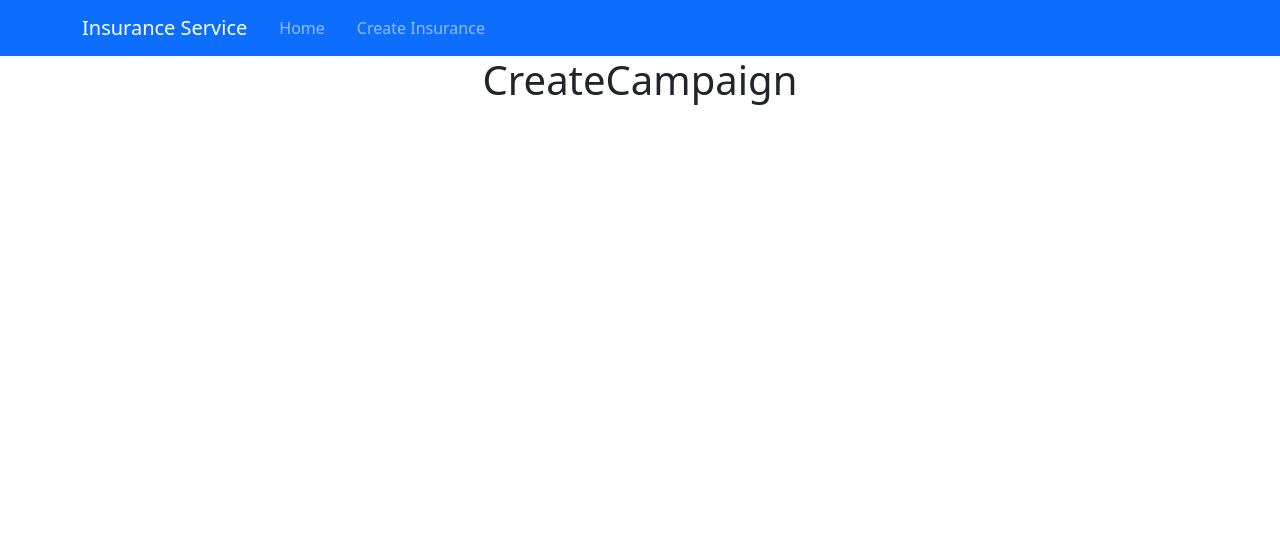
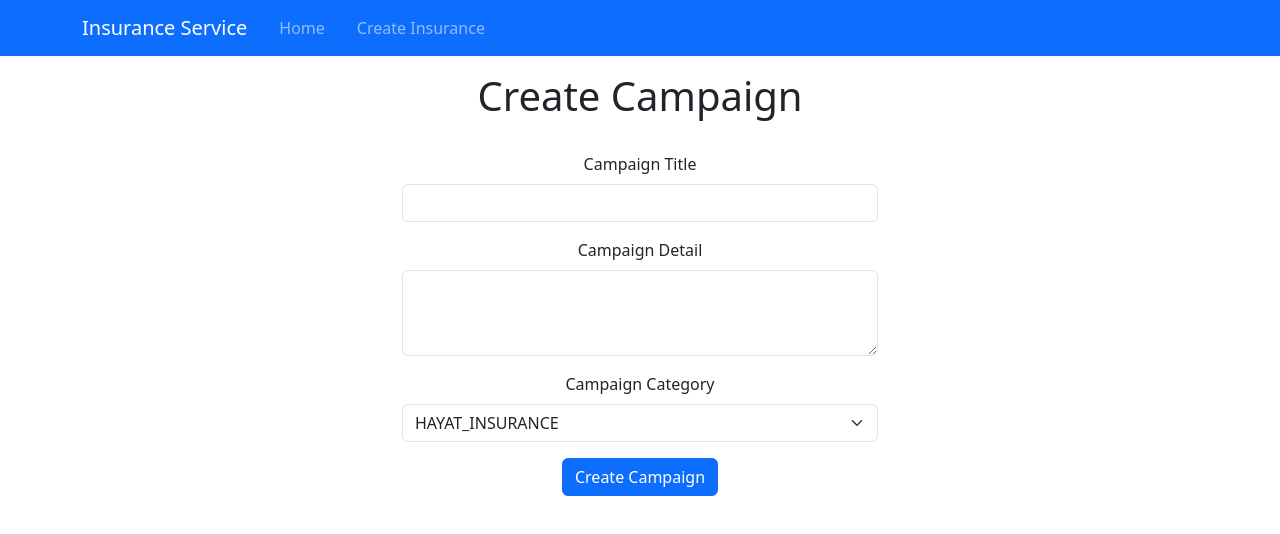
Before and after one commit to hasankadirdemircan/campaign-insurance-service-ui, a React (Create React App) app: page /create-insurance in a window 1280 px wide. Shown: the top 534 px of the page. Built offline with nearby package versions, Linux system fonts and the light colour scheme.

Commit message:
added CreateCampaignForm

```diff
--- a/src/App.tsx
+++ b/src/App.tsx
@@ -3,8 +3,8 @@ import './App.css';
 import "bootstrap/dist/css/bootstrap.min.css";
 import { NavBar } from './components/NavBar';
 import { BrowserRouter as Router, Route, Routes } from 'react-router-dom';
-import { CreateCampaignForm } from './components/CreateCampaignForm';
 import { Home } from './components/Home';
+import CreateCampaignForm from './components/CreateCampaignForm';
 
 function App() {
   return (
--- /dev/null
+++ b/src/components/CreateCampaignForm.css
@@ -0,0 +1,3 @@
+.custom-form-label {
+    text-align: left;
+}
--- a/src/components/CreateCampaignForm.tsx
+++ b/src/components/CreateCampaignForm.tsx
@@ -1,5 +1,87 @@
-export const CreateCampaignForm = () => {
+import React, { useState } from 'react';
+import { Form, Button, Container, Col, Row } from 'react-bootstrap';
+import { CampaignCategory } from '../features/campaign/models/campaignCategory';
+import { CampaignStatus } from '../features/campaign/models/campaignStatus';
+import { Campaign } from '../features/campaign/models/campaign';
+import './CreateCampaignForm.css';
+
+const CreateCampaignForm: React.FC = () => {
+    const [formData, setFormData] = useState<Campaign>({
+        id: 0,
+        campaignTitle: '',
+        campaignDetail: '',
+        campaignCategory: CampaignCategory.HAYAT_INSURANCE,
+        campaignStatus: CampaignStatus.PENDING,
+    });
+
+    const handleInputChange = (event: React.ChangeEvent<HTMLInputElement | HTMLTextAreaElement>) => {
+        const { name, value } = event.target;
+        setFormData((prevData) => ({
+            ...prevData,
+            [name]: value,
+        }));
+    };
+
+    const handleSelectChange = (event: React.ChangeEvent<HTMLSelectElement>) => {
+        const { name, value } = event.target;
+        setFormData((prevData) => ({
+            ...prevData,
+            [name]: value as any,
+        }));
+    };
+
+    const handleSubmit = (event: React.FormEvent) => {
+        event.preventDefault();
+        // formData'nın submit işlemleri burada yapılacak
+        console.log(formData);
+    };
+
     return (
-        <h1> CreateCampaign</h1>
-    )
-}
+        <Container >
+            <h1 className='my-3'> Create Campaign</h1>
+            <Row className="justify-content-center my-3">
+                <Col xs={12} md={8} style={{ maxWidth: '500px' }} >
+                    <Form onSubmit={handleSubmit} >
+                        <Form.Group controlId="campaignTitle" className='my-3'>
+                            <Form.Label className="custom-form-label">Campaign Title</Form.Label>
+                            <Form.Control
+                                type="text"
+                                name="campaignTitle"
+                                value={formData.campaignTitle}
+                                onChange={handleInputChange}
+                                required
+                            />
+                        </Form.Group>
+                        <Form.Group controlId="campaignDetail" className='my-3'>
+                            <Form.Label className="custom-form-label">Campaign Detail</Form.Label>
+                            <Form.Control
+                                as="textarea"
+                                rows={3}
+                                name="campaignDetail"
+                                value={formData.campaignDetail}
+                                onChange={handleInputChange}
+                                required
+                            />
+                        </Form.Group>
+                        <Form.Group controlId="campaignCategory" className='my-3'>
+                            <Form.Label className="form-label">Campaign Category</Form.Label>
+                            <Form.Select name="campaignCategory" value={formData.campaignCategory} onChange={handleSelectChange} required>
+                                {Object.values(CampaignCategory).map((category, index) => (
+                                    <option key={index} value={category}>
+                                        {category}
+                                    </option>
+                                ))}
+                            </Form.Select>
+                        </Form.Group>
+                        <Button variant="primary" type="submit">
+                            Create Campaign
+                        </Button>
+                    </Form>
+                </Col>
+            </Row>
+
+        </Container >
+    );
+};
+
+export default CreateCampaignForm;
```
